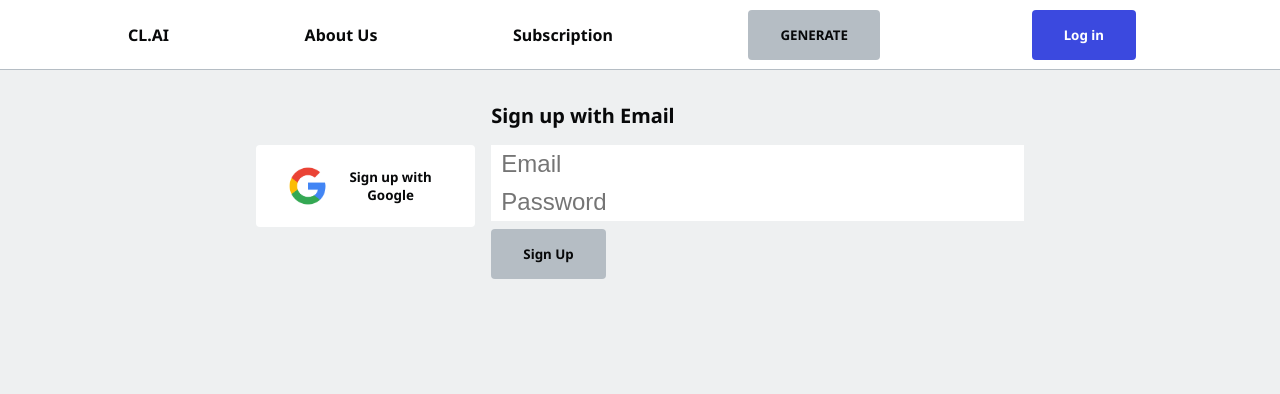
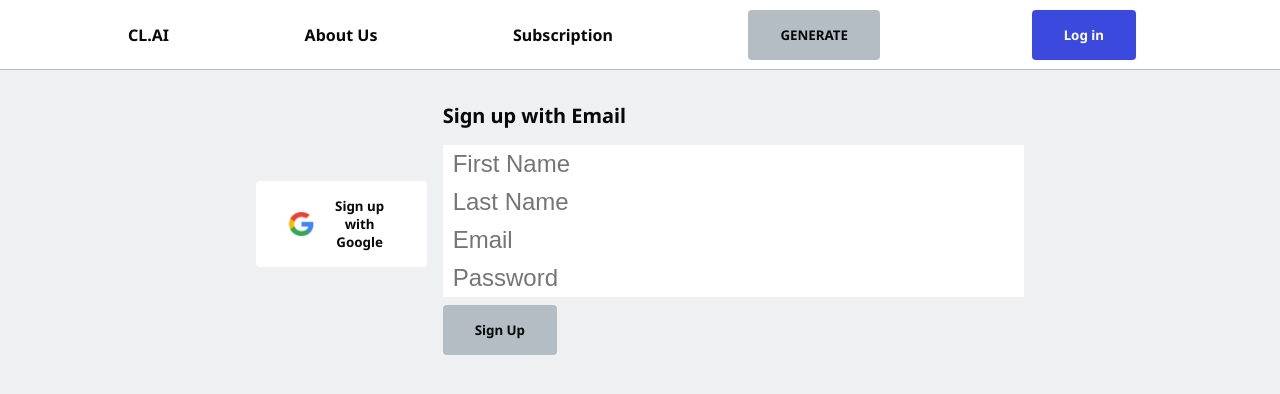
Before and after one commit to SelinaLiu8/SaaS, a Next.js app in the folder ai-resume/client/: page /join in a window 1280 px wide. Shown: the top 394 px of the page. Built offline with nearby package versions, Linux system fonts and the light colour scheme; no server answers.

Commit message:
work on join

```diff
--- a/ai-resume/client/components/login.tsx
+++ b/ai-resume/client/components/login.tsx
@@ -20,7 +20,7 @@ export default function Login({ children }: { children: ReactNode }) {
                 </Link>
               </li>
               <li>
-                <Link href="/admin">
+                <Link href="/profile">
                   <UserProfileImage user={user} />
                 </Link>
               </li>
--- a/ai-resume/client/src/pages/join.tsx
+++ b/ai-resume/client/src/pages/join.tsx
@@ -2,15 +2,19 @@ import { useContext, useEffect, useState } from 'react';
 import { useRouter } from 'next/router';
 import { auth, googleAuthProvider } from '../../lib/firebase';
 import { createUserWithEmailAndPassword, signInWithPopup } from 'firebase/auth';
+import { updateProfile } from "firebase/auth";
+import { getFirestore, doc, setDoc } from 'firebase/firestore';
 import Image from 'next/image';
 import { UserContext } from '../../lib/context';
 import { toast } from 'react-hot-toast';
+
+// Initialize Firestore
+const db = getFirestore();
 
 export default function Join() {
     const router = useRouter();
     const { user } = useContext(UserContext);
 
-    // Redirect users who are already signed in
     useEffect(() => {
       if (user) {
         console.log('User is already signed in');
@@ -29,23 +33,30 @@ export default function Join() {
       );
     }
 
-    // If user is defined (signed in), we can return null or some loading state
-    // The redirect logic inside useEffect will handle navigation
     return null;
 }
 
-// Sign up with Google button
 function SignUpButtonGoogle() {
   const signUpWithGoogle = async () => {
     try {
-      await signInWithPopup(auth, googleAuthProvider);
-      // Add toast
-      toast.success('Welcome! We hope you enjoy our project.',
+      const result = await signInWithPopup(auth, googleAuthProvider);
+      if (result.user) {
+        const name = result.user.displayName.split(' ');
+        const firstName = name[0];
+        const lastName = name.length > 1 ? name[name.length - 1] : ''; // Assuming that if multiple names are provided, the last one is the "last name"
+
+        // Save first and last names to Firestore
+        await setDoc(doc(db, "users", result.user.uid), {
+          firstName: firstName,
+          lastName: lastName,
+        });
+
+        toast.success('Welcome! We hope you enjoy our project.',
             {
                 position: 'top-right'
             });
+      }
     } catch (err) {
-      // Add error toast
       toast.error(err.message);
     }
   };
@@ -60,25 +71,36 @@ function SignUpButtonGoogle() {
   );
 }
 
-// Sign up with Email button
 function SignUpButtonEmail() {
   const [email, setEmail] = useState('');
   const [password, setPassword] = useState('');
+  const [firstName, setFirstName] = useState('');
+  const [lastName, setLastName] = useState('');
   const [error, setError] = useState(null);
 
   const signUpWithEmail = async (e) => {
     e.preventDefault();
 
     try {
-      await createUserWithEmailAndPassword(auth, email, password);
-      // Add toast
-      toast.success('Welcome! You have signed up successfully with Gmail.',
-      {
-          position: 'top-right'
-      });
+      const cred = await createUserWithEmailAndPassword(auth, email, password);
+      if (cred.user) {
+          await updateProfile(cred.user, {
+              displayName: `${firstName} ${lastName}`,
+          });
+
+        // Save first and last names to Firestore
+        await setDoc(doc(db, "users", cred.user.uid), {
+          firstName: firstName,
+          lastName: lastName,
+        });
+
+        toast.success('Welcome! You have signed up successfully with Email.',
+        {
+            position: 'top-right'
+        });
+      }
     } catch (err) {
       setError(err.message);
-      // Add error toast
       toast.error(err.message);
     }
   };
@@ -88,6 +110,20 @@ function SignUpButtonEmail() {
       <h2>Sign up with Email</h2>
       {error && <p>{error}</p>}
       <form onSubmit={signUpWithEmail}>
+        <input
+          type="text"
+          value={firstName}
+          onChange={(e) => setFirstName(e.target.value)}
+          placeholder="First Name"
+          required
+        />
+        <input
+          type="text"
+          value={lastName}
+          onChange={(e) => setLastName(e.target.value)}
+          placeholder="Last Name"
+          required
+        />
         <input
           type="email"
           value={email}
```
Also changed, not shown: ai-resume/client/src/pages/profile/index.tsx (renamed from ai-resume/client/src/pages/admin/index.tsx).
